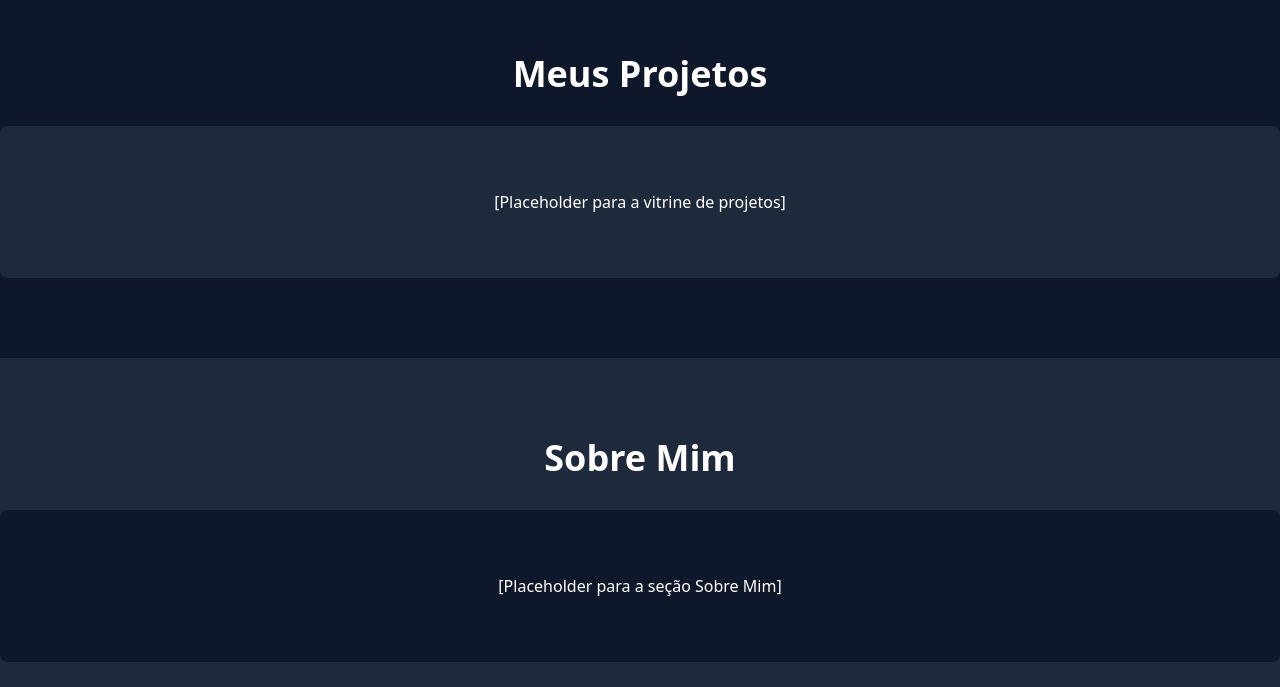
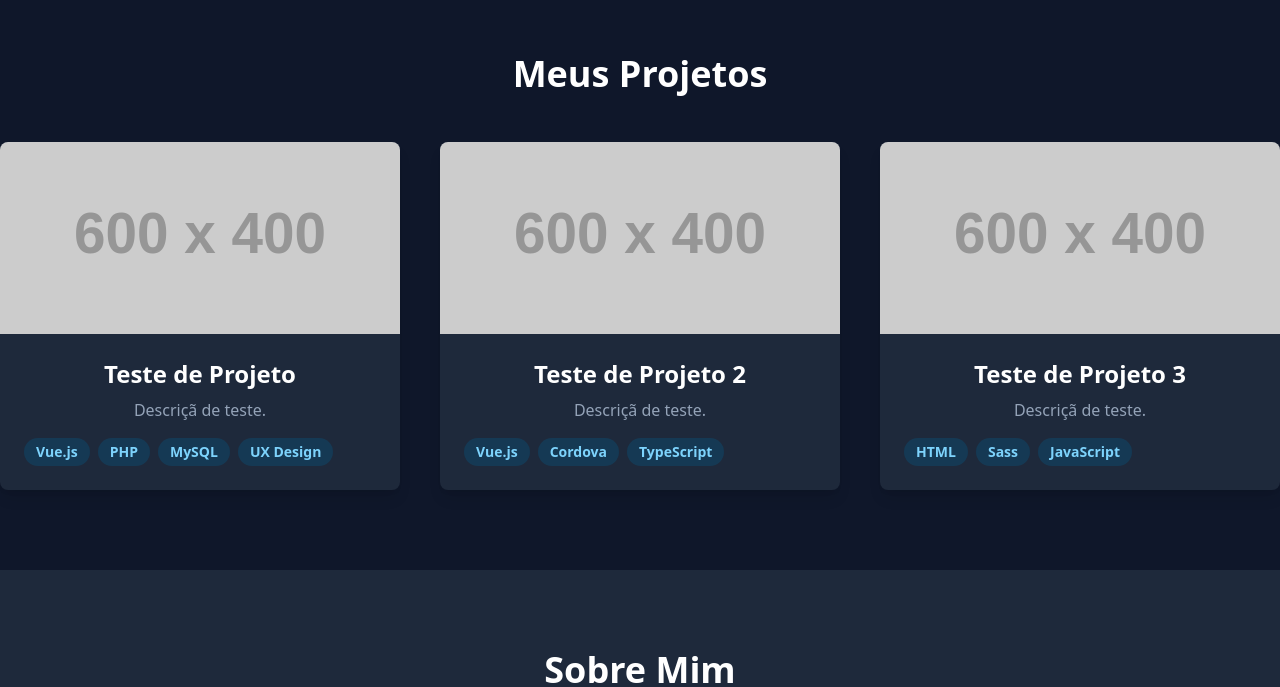
Before and after one commit to isaacnasreis/portfolio, a Nuxt app: page / in a window 1280 px wide. Shown: the part 727-1414 px from the top of the page. Built offline with nearby package versions, Linux system fonts and the light colour scheme.

Commit message:
criando componente de card do projeto e exibindo na pagina inical com dados mockados

```diff
--- /dev/null
+++ b/components/ProjectCard.vue
@@ -0,0 +1,35 @@
+<script setup>
+defineProps({
+  project: {
+    type: Object,
+    required: true,
+  },
+});
+</script>
+
+<template>
+  <div
+    class="bg-slate-800 rounded-lg overflow-hidden group transform hover:-translate-y-2 transition-transform duration-300 shadow-lg hover:shadow-sky-400/20"
+  >
+    <div class="overflow-hidden">
+      <img
+        :src="project.image"
+        :alt="`Imagem do projeto ${project.title}`"
+        class="w-full h-48 object-cover group-hover:scale-110 transition-transform duration-300"
+      />
+    </div>
+    <div class="p-6">
+      <h3 class="text-2xl font-bold text-white mb-2">{{ project.title }}</h3>
+      <p class="text-slate-400 mb-4">{{ project.description }}</p>
+      <div class="flex flex-wrap gap-2">
+        <span
+          v-for="tag in project.tags"
+          :key="tag"
+          class="bg-sky-900/50 text-sky-300 text-sm font-semibold px-3 py-1 rounded-full"
+        >
+          {{ tag }}
+        </span>
+      </div>
+    </div>
+  </div>
+</template>
--- a/pages/index.vue
+++ b/pages/index.vue
@@ -1,3 +1,29 @@
+<script setup>
+const projects = [
+  {
+    id: 1,
+    title: "Teste de Projeto",
+    description: "Descriçã de teste.",
+    image: "https://placehold.co/600x400/png",
+    tags: ["Vue.js", "PHP", "MySQL", "UX Design"],
+  },
+  {
+    id: 2,
+    title: "Teste de Projeto 2",
+    description: "Descriçã de teste.",
+    image: "https://placehold.co/600x400/png",
+    tags: ["Vue.js", "Cordova", "TypeScript"],
+  },
+  {
+    id: 3,
+    title: "Teste de Projeto 3",
+    description: "Descriçã de teste.",
+    image: "https://placehold.co/600x400/png",
+    tags: ["HTML", "Sass", "JavaScript"],
+  },
+];
+</script>
+
 <template>
   <div>
     <section
@@ -19,9 +45,14 @@
 
     <section id="projetos" class="py-20">
       <div class="container mx-auto text-center">
-        <h2 class="text-4xl font-bold">Meus Projetos</h2>
-        <div class="mt-8 p-16 bg-slate-800 rounded-lg">
-          [Placeholder para a vitrine de projetos]
+        <h2 class="text-4xl font-bold mb-12">Meus Projetos</h2>
+
+        <div class="grid grid-cols-1 md:grid-cols-2 lg:grid-cols-3 gap-10">
+          <ProjectCard
+            v-for="project in projects"
+            :key="project.id"
+            :project="project"
+          />
         </div>
       </div>
     </section>
```
